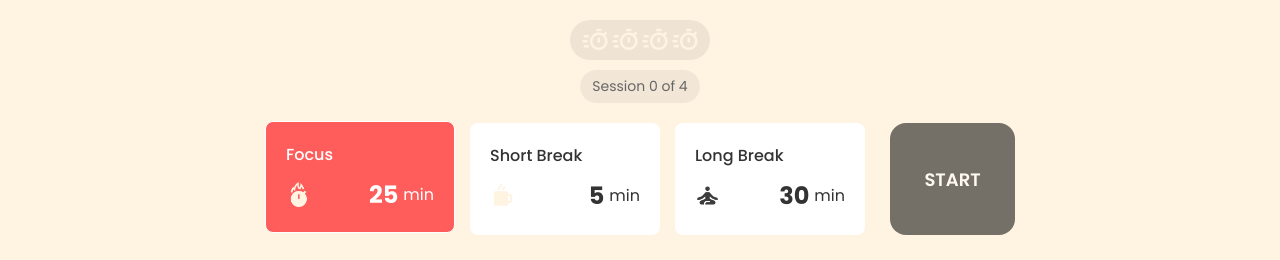
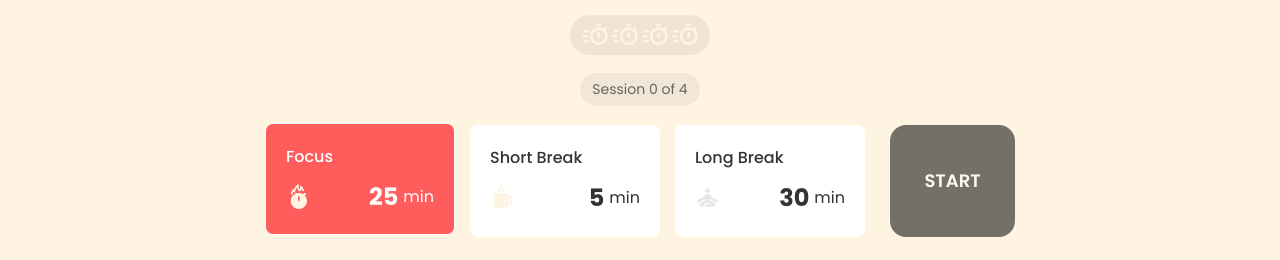
Before and after one commit to HunDavin/clockodoro, a React (Vite) app: page / in a window 1280 px wide. Shown: the part 413-673 px from the top of the page. Built offline with nearby package versions, Linux system fonts and the light colour scheme.

Commit message:
Change RestIcon White & Add Resfresh Page To Logo

```diff
--- a/src/components/Header.jsx
+++ b/src/components/Header.jsx
@@ -4,7 +4,7 @@ import Task from "./Task";
 export default function Header({ onTimer, onReport }) {
   return (
     <header className="header">
-      <div className="logo-container">
+      <div className="logo-container" onClick={() => window.location.reload()}>
         <img src={logo} alt="Clockodoro" height="42" />
         <span className="logo-text">Clockodoro</span>
       </div>
--- a/src/components/Timer.jsx
+++ b/src/components/Timer.jsx
@@ -420,6 +420,7 @@ export default function Timer({ modeData, onModeChange }) {
       <div className="controls-container">
         {modeData.map((mode) => {
           const isActive = activeMode.mode === mode.mode;
+          const isLongBreak = mode.mode === "Long Break";
           return (
             <div
               key={mode.id}
@@ -434,7 +435,7 @@ export default function Timer({ modeData, onModeChange }) {
                 <span className="mode-name">{mode.mode}</span>
               </div>
               <div className="mode-content">
-                <img className="mode-icon" src={mode.icon} alt={mode.mode} />
+                <img className={`mode-icon ${isLongBreak ? "rest-icon" : ""}`} src={mode.icon} alt={mode.mode} />
                 <div className="mode-time-display" style={{ color: isActive ? "white" : "#333" }}>
                   <span className="mode-minutes">{mode.minutes}</span>
                   <span className="min-label">min</span>
--- a/src/css/header.css
+++ b/src/css/header.css
@@ -15,6 +15,7 @@
   display: flex;
   align-items: center;
   gap: 7px;
+  cursor: pointer;
 }
 
 .logo-container > .logo-text {
--- a/src/css/timer.css
+++ b/src/css/timer.css
@@ -65,12 +65,6 @@
   font-weight: 500;
 }
 
-.sound-icon {
-  width: 20px;
-  height: 20px;
-  cursor: pointer;
-}
-
 .mode-content {
   display: flex;
   justify-content: space-between;
@@ -80,6 +74,10 @@
 .mode-icon {
   width: 25px;
   height: 25px;
+}
+
+.rest-icon {
+  filter: brightness(0) invert(0.9);
 }
 
 .mode-time-display {
@@ -116,7 +114,7 @@
 .focus-sessions-info {
   font-size: 14px;
   color: #666;
-  margin-bottom: 10px;
+  margin: 10px 0px;
   padding: 6px 12px;
   background-color: rgba(0, 0, 0, 0.05);
   border-radius: 20px;
```
